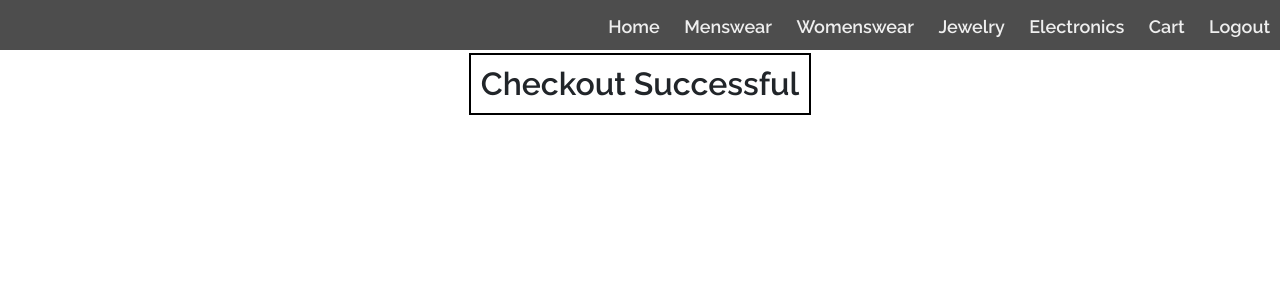
After one commit to eriVitale/groupProject, a Flask app: page /checkout in a window 1280 px wide. The commit adds this page. Shown: the top 300 px of the page. Run offline with Flask 2, Linux system fonts and the light colour scheme; the visitor is signed in with stand-in values (Sample User, id 1).

Commit message:
checkout route and checkout success page

```diff
--- a/flask_app/controllers/carts.py
+++ b/flask_app/controllers/carts.py
@@ -34,3 +34,11 @@ def delete_product(product_id):
     }
     Cart.delete(product_data)
     return redirect('/view_cart')
+
+@app.route('/checkout')
+def checkout():
+    data={
+        'user_id':session['user_id']
+    }
+    Cart.checkout(data)
+    return render_template('checkoutsuccess.html')
--- a/flask_app/models/cart.py
+++ b/flask_app/models/cart.py
@@ -47,3 +47,8 @@ class Cart:
                     total+=float(product['price'])
         total=float(total)
         return ('$'+format(total,'.2f'))
+
+    @classmethod
+    def checkout(cls,data):
+        query="DELETE FROM cart WHERE user_id=%(user_id)s;"
+        return connectToMySQL(cls.db).query_db(query,data)
--- a/flask_app/static/style.css
+++ b/flask_app/static/style.css
@@ -363,4 +363,16 @@ text-shadow: 0px 4px 4px rgba(0, 0, 0, 0.25);
   width:50%;
   justify-content: center;
   padding-left:20px;
+  padding-top:0px;
+  justify-content: flex-start
 }
+.successbox{
+  justify-content: center;
+  display:flex;
+  width:100%;
+}
+.success{
+  border: 2px solid black;
+  padding: 10px;
+  align-content:center;
+}
--- /dev/null
+++ b/flask_app/templates/checkoutsuccess.html
@@ -0,0 +1,44 @@
+<!DOCTYPE html>
+<html lang="en">
+<head>
+    <meta charset="UTF-8">
+    <meta http-equiv="X-UA-Compatible" content="IE=edge">
+    <meta name="viewport" content="width=device-width, initial-scale=1.0">
+    <link rel="stylesheet" href="https://cdn.jsdelivr.net/npm/bootstrap@4.0.0/dist/css/bootstrap.min.css" integrity="sha384-Gn5384xqQ1aoWXA+058RXPxPg6fy4IWvTNh0E263XmFcJlSAwiGgFAW/dAiS6JXm" crossorigin="anonymous">
+    <link href="https://fonts.googleapis.com/css2?family=Prata&family=Raleway:wght@600&display=swap" rel="stylesheet">
+    <link rel="preconnect" href="https://fonts.googleapis.com">
+    <link rel="preconnect" href="https://fonts.gstatic.com" crossorigin>
+    <link rel="stylesheet" type="text/css" href="{{ url_for('static', filename='style.css') }}">
+    <title>Document</title>
+</head>
+<body>
+    <div id="nav">
+        <input type="checkbox" id="nav-check">
+        <div class="nav-header">
+          <div class="nav-title">
+          </div>
+        </div>
+        <div class="nav-btn">
+          <label for="nav-check">
+            <span></span>
+            <span></span>
+            <span></span>
+          </label>
+        </div>
+
+        <div class="nav-links">
+          <a href="/dashboard">Home</a>
+          <a href="/products/menswear">Menswear</a>
+          <a href="/products/womenswear">Womenswear</a>
+          <a href="/products/jewelery">Jewelry</a>
+          <a href="/products/electronics">Electronics</a>
+          <a href="/view_cart" alt="cart">Cart</a>
+          <a class="navlink" href="/logout">Logout</a>
+          <!-- <a href="" target="_blank">IN case to add something else ?</a> -->
+        </div>
+      </div>
+      <div class="successbox">
+<h2 class="success">Checkout Successful</h2>
+      </div>
+</body>
+</html>
```
Also changed, not shown: flask_app/templates/cart.html (+6 -14 lines).
